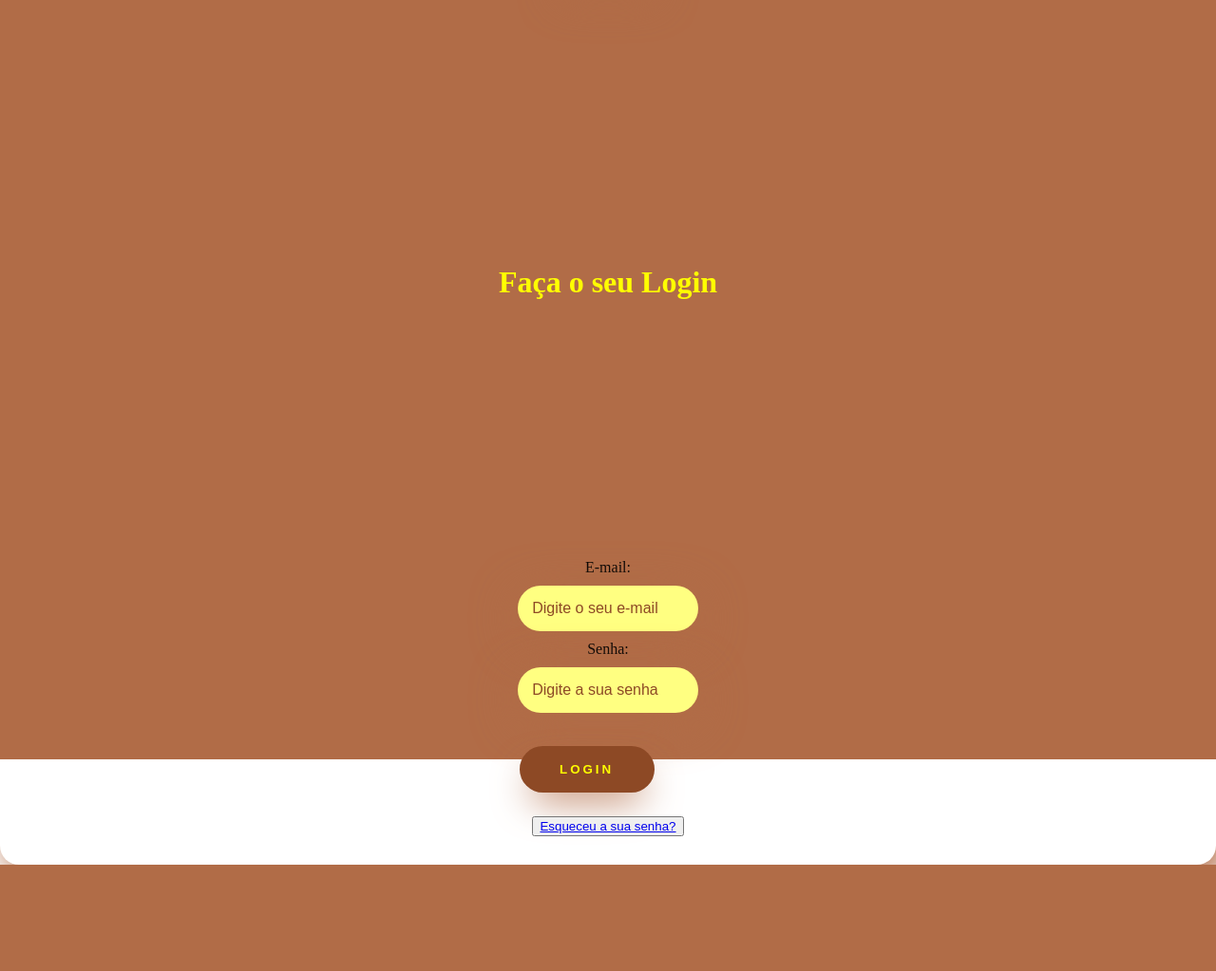
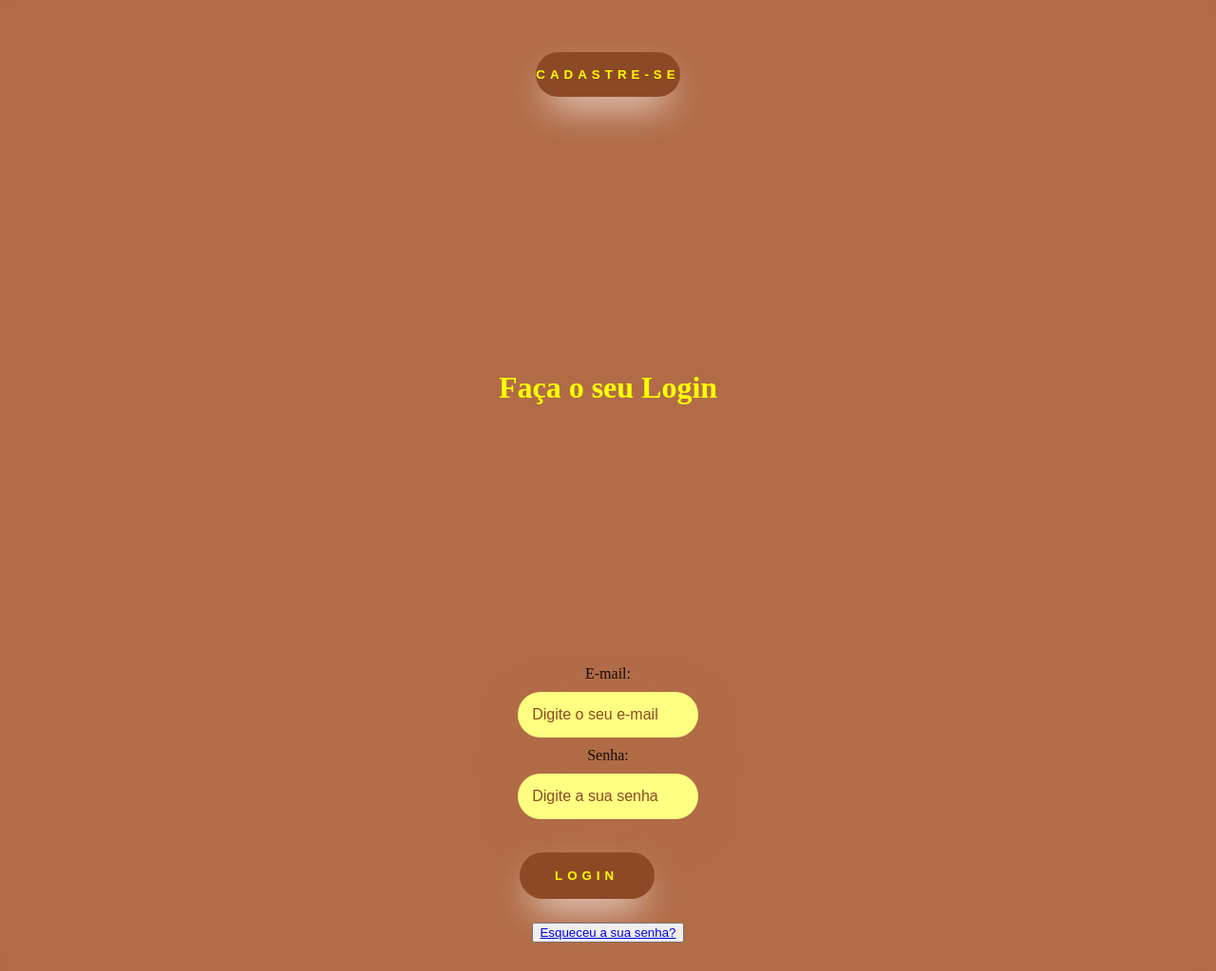
Before and after one commit to Felipe7700/Maqueicous, a Flask app: page / in a window 1280 px wide. Shown: the whole page at 95% size. Before the commit the page ends 911 px from the top, so only its background shows below. Run offline with Flask 3, Linux system fonts and the light colour scheme.

Commit message:
Update style_login.css

```diff
--- a/Maqueicous-main/Feh/static/style_login.css
+++ b/Maqueicous-main/Feh/static/style_login.css
@@ -1,23 +1,41 @@
 body {
     margin: 0;
+
 }
 
 body * {
     box-sizing: border-box;
+
 }
 
 .titulo_1{
-    width: 150%;
+    width: 100%;
+    text-align: center;
+    position: relative;
     justify-content: center;
-    display: flex;
-    margin-bottom: 5%;
-    font-size:  50px;
+    display: block;
+    margin-bottom: 0%;
+    margin-top: 0%;
+    box-sizing: border-box;
+    font-size:  70px;
     color: #FFFF00;
     font-family: Georgia, 'Times New Roman', Times, serif;
+    background-image: url("/Maqueicous-main/maq.jpg")
+
+
 }
 .main {
     width: 100vw;
-    height: 100vh;
+    min-height: 100vh;
+    background: #B16C47;
+    display: flex;
+    justify-content: center;
+    align-items: center;
+
+}
+.main_cadastro{
+    width: 100vw;
+    min-height: 100vh;
     background: #B16C47;
     display: flex;
     justify-content: center;
@@ -88,21 +107,21 @@ body * {
     color: #FFFF00;
     background: #8D4925;
     cursor: pointer;
-    box-shadow: 0px 18px 40px -12px #B16C47;
+    box-shadow: 0px 18px 40px -12px #ffffff;
 }
 
 #botao-entrar {
     border: none;
     outline: none;
     text-transform: uppercase;
-    font-weight: 800;
-    letter-spacing: 3px;
+    font-weight: 900;
+    letter-spacing: 5px;
     color: #FFFF00;
     background: #8D4925;
     cursor: pointer;
 }
 
-.btn-cad {
+.btn-cad{
     width: auto;
     padding: 16px 0px;
     margin: 25px;
@@ -110,12 +129,12 @@ body * {
     border-radius: 100px;
     outline: none;
     text-transform: uppercase;
-    font-weight: 800;
-    letter-spacing: 3px;
+    font-weight: 900;
+    letter-spacing: 5px;
     color: #FFFF00;
     background: #8D4925;
     cursor: pointer;
-    box-shadow: 0px 18px 40px -12px #B16C47;
+    box-shadow: 0px 18px 40px -12px #ffffff;
 }
 
 .btn-cad a {
```
Also changed, not shown: other parts of Maqueicous-main/Feh/static/style_login.css (+27 -21 lines).
